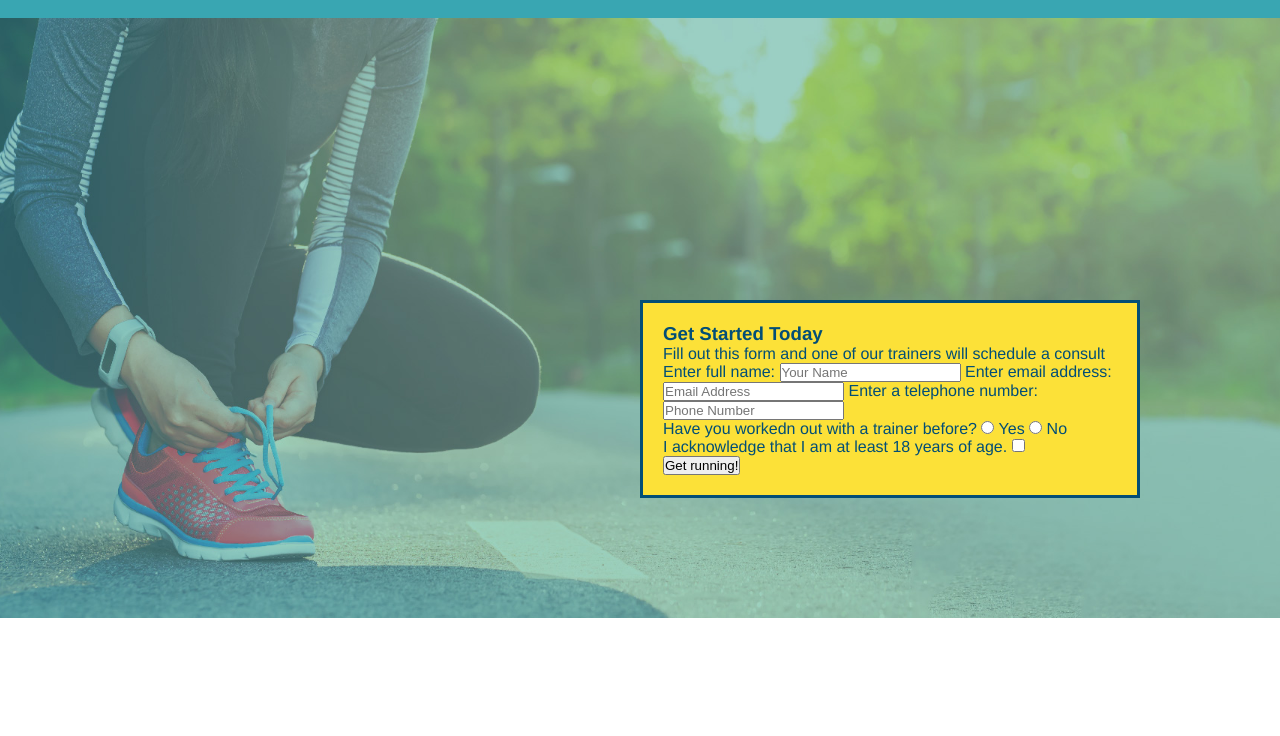
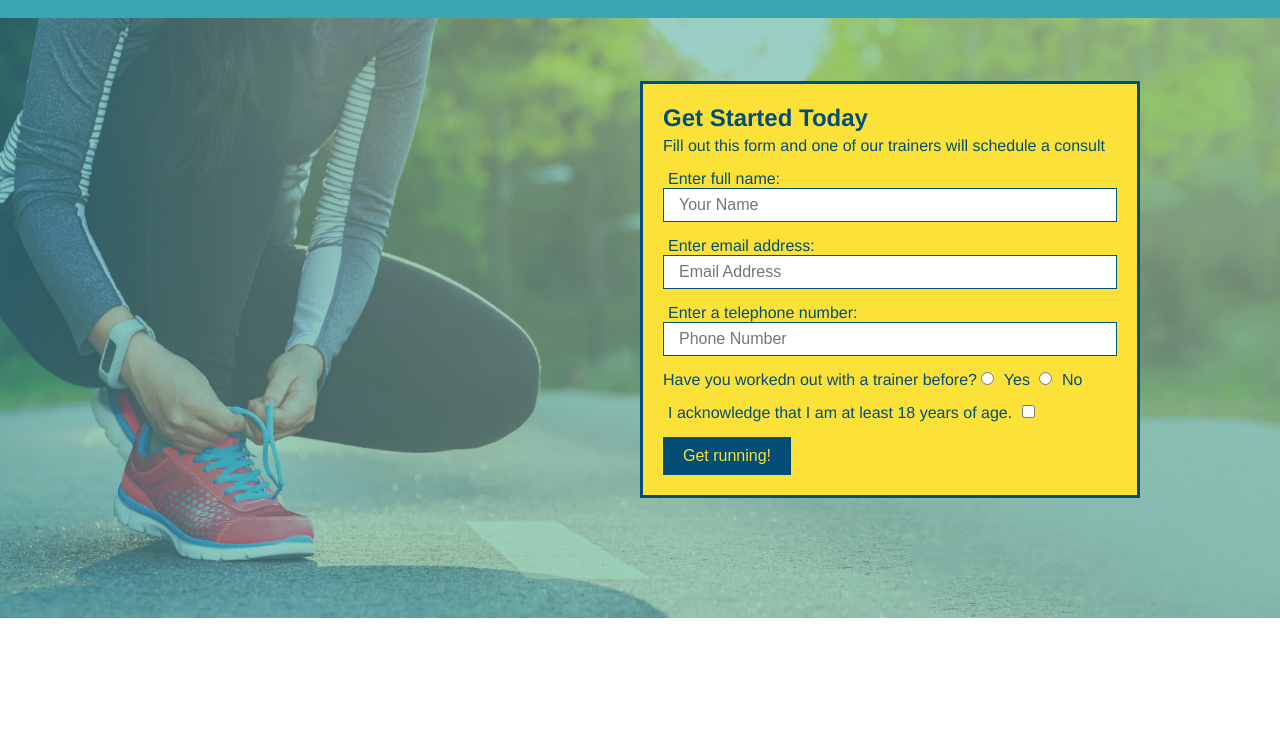
Before and after one commit to CreytonValentine/run-buddy-v2, a plain HTML site: page index.html in a window 1280 px wide. Shown: the part 64-800 px from the top of the page. Drawn offline with Linux system fonts and the light colour scheme.

Commit message:
styled the hero form-input and hero form button

```diff
--- a/assets/css/style.css
+++ b/assets/css/style.css
@@ -91,4 +91,39 @@ section {
     right: 140px;
 }
 
+.hero-form h3 {
+    font-size: 24px;
+    margin: 0;
+}
+
+.hero-form p {
+    margin: 5px 0 15px 0;
+}
+
+.form-input {
+    border: 1px solid #024e76;
+    display: block;
+    padding: 7px 15px;
+    font-size: 16px;
+    color: #024e76;
+    width: 100%;
+    margin-bottom: 15px;
+}
+
+.hero-form label {
+    margin: 0 5px;
+}
+
+.hero-form button {
+    color: #fce138;
+    background-color: #024e76;
+    border: none;
+    padding: 10px 20px;
+    font-size: 16px;
+}
+
+.hero-form p {
+    margin: 5px 0 15px 0;
+}
+
 /* hero style end */
--- a/index.html
+++ b/index.html
@@ -42,11 +42,11 @@
             <!-- Add form element -->
             <form>
                 <label for="name">Enter full name:</label>
-                <input type="text" placeholder="Your Name" name="name" id="name" />
+                <input type="text" placeholder="Your Name" name="name" id="name" class="form-input" />
                 <label for="email">Enter email address:</label>
-                <input type="text" placeholder="Email Address" name="email" id="email" />
+                <input type="text" placeholder="Email Address" name="email" id="email" class="form-input"/>
                 <label for="phone">Enter a telephone number:</label>
-                <input type="text" placeholder="Phone Number" name="phone" id="phone"/>
+                <input type="text" placeholder="Phone Number" name="phone" id="phone" class="form-input"/>
 
                 <p>
                     Have you workedn out with a trainer before?
```
